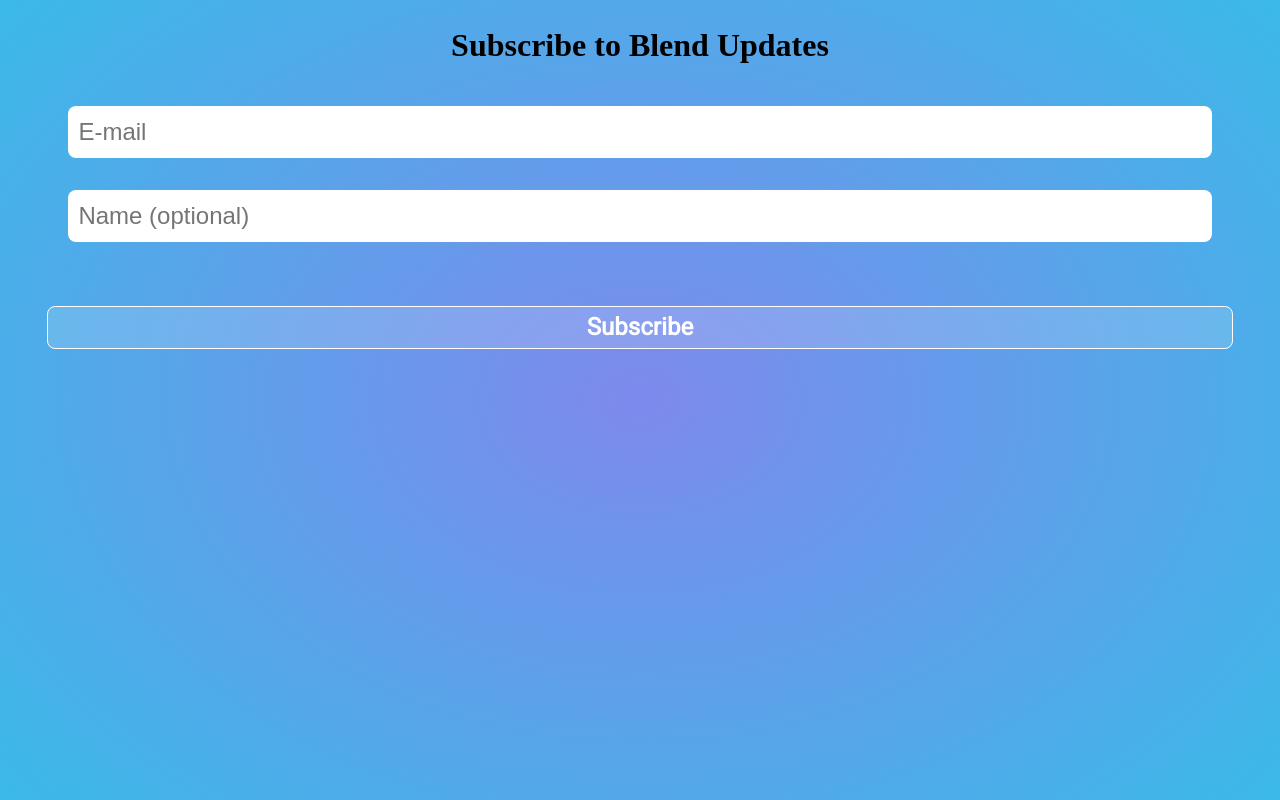
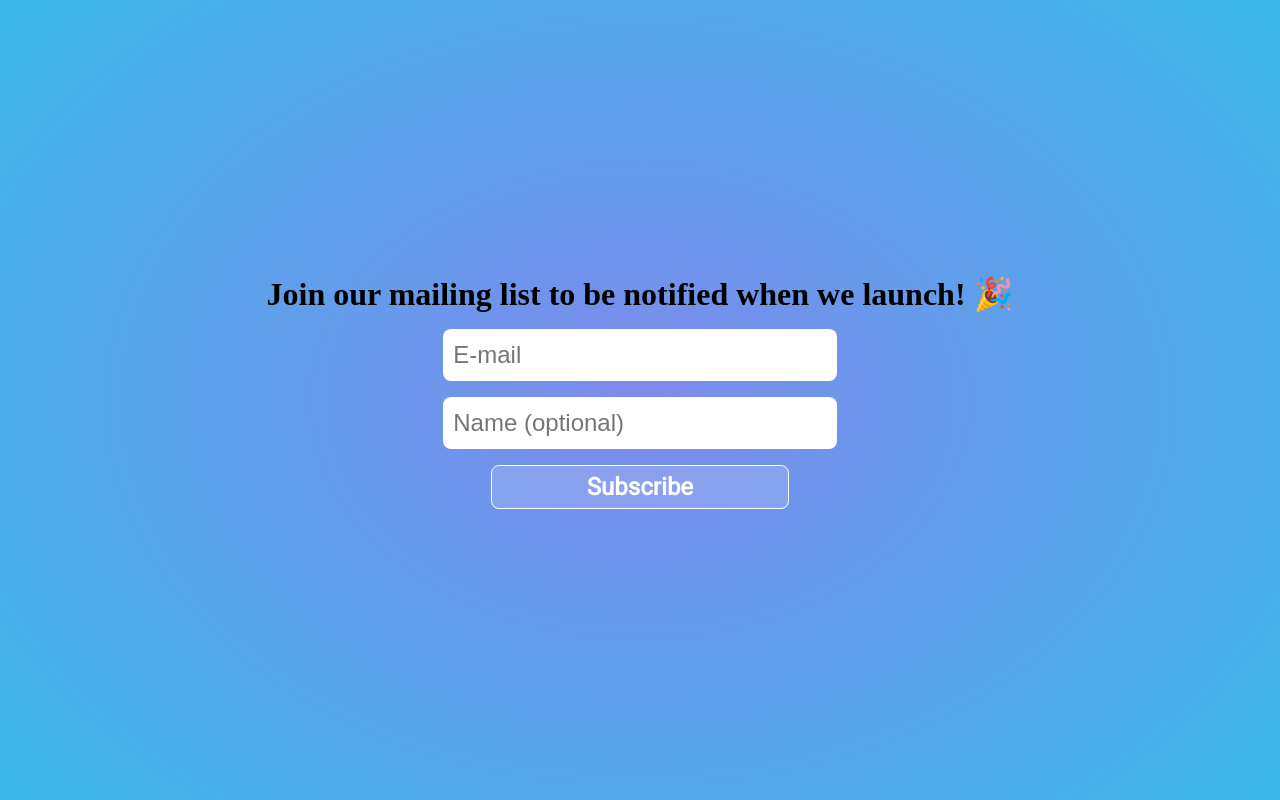
Before and after one commit to admoya/blend-product-site, a SvelteKit app: page /subscribe in a window 1280 px wide. Built offline with nearby package versions, Linux system fonts and the light colour scheme; a web font is replaced by a local one.

Commit message:
feat(coming-soon): adjustments

```diff
--- a/src/routes/+page.svelte
+++ b/src/routes/+page.svelte
@@ -21,11 +21,6 @@
 </section>
 
 <style>
-    :global(body) {
-        align-items: center;
-        justify-content: center;
-        margin: 0;
-    }
     .cards img {
         max-width: 100%;
     }
--- a/src/routes/subscribe/+page.svelte
+++ b/src/routes/subscribe/+page.svelte
@@ -1,6 +1,6 @@
 <form method="post" action="https://communications.csma.technology/subscription/form" class="listmonk-form">
-    <div class="subscribe-form">
-        <h2>Subscribe to Blend Updates</h2>
+    <div>
+        <h2>Join our mailing list to be notified when we launch! &#127881;</h2>
         <input type="hidden" name="nonce" />
         <p><input type="email" name="email" required placeholder="E-mail" /></p>
         <p><input type="text" name="name" placeholder="Name (optional)" /></p>
@@ -14,21 +14,15 @@
 </form>
 
 <style>
-    .subscribe-form {
-        display: flex;
-        flex-direction: column;
-        padding: 0 1rem;
-        margin: 0px;
-    }
     input[type="text"], input[type="email"]{
-        width: 90%;
+        width: 50%;
         padding: 10px 8px;
         border-radius: 8px;
         border-color: transparent;
         font-size: 1.5em;
     }
     .btn {
-        width: 95%;
+        width: 40%;
         font-family: "Heebo";
         font-weight: bold;
         font-size: 1.5em;
@@ -40,5 +34,6 @@
         font-family: "Contrail One";
         text-align: center;
         font-size: 2rem;
+        margin: 0px;
     }
 </style>
--- a/src/styles/base.css
+++ b/src/styles/base.css
@@ -6,6 +6,8 @@ body {
     flex-direction: column;
     margin: 0;
     font-size: 100%;
+    align-items: center;
+    justify-content: center;
 }
 
   h1 {
```
